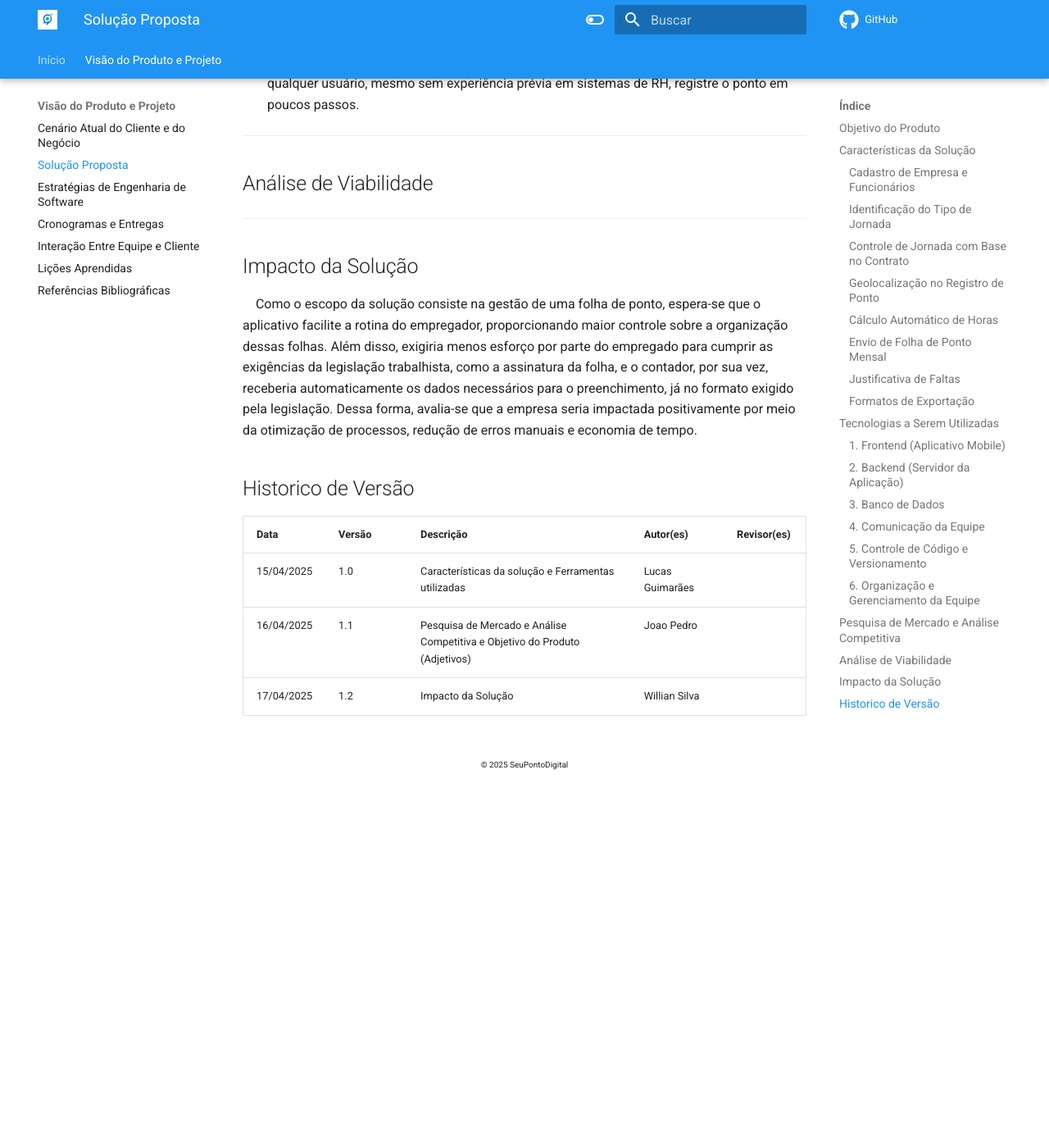
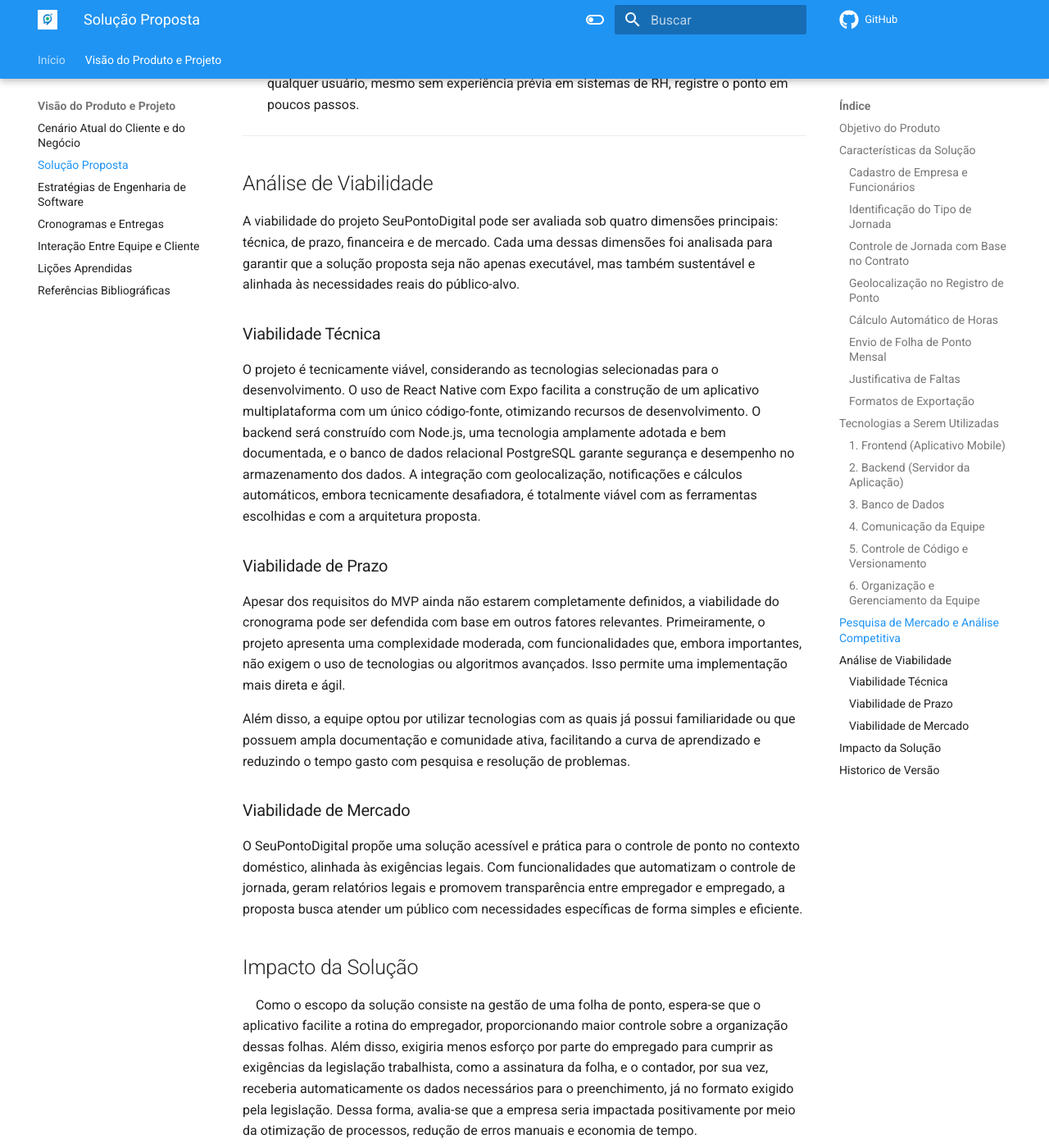
Before and after one commit to mdsreq-fga-unb/2025.1-T01-SeuPontoDigital, an MkDocs documentation site: the page built from docs/doc-visao/top2.md, in a window 1280 px wide and 1400 px high, scrolled down 4012 px. Shown: the whole window at 82% size. Built offline with MkDocs 1.6.1 and Material for MkDocs 9.7.7, drawn with Linux system fonts in a browser that asks for light colours; comment, search, counter and statistics services are not loaded; before the commit the page ends 4965 px from its top, so only the background shows below that; some of the changed text lies outside the part shown.

Commit message:
feat(viabilidade): corrige e adiciona analise de viabilidade

```diff
--- a/docs/doc-visao/top2.md
+++ b/docs/doc-visao/top2.md
@@ -147,7 +147,23 @@ Relatórios mensais podem ser enviados por e-mail ou baixados nos formatos:
 
 ---
 ## Análise de Viabilidade
----
+A viabilidade do projeto SeuPontoDigital pode ser avaliada sob quatro dimensões principais: técnica, de prazo, financeira e de mercado. Cada uma dessas dimensões foi analisada para garantir que a solução proposta seja não apenas executável, mas também sustentável e alinhada às necessidades reais do público-alvo.
+
+### Viabilidade Técnica
+
+O projeto é tecnicamente viável, considerando as tecnologias selecionadas para o desenvolvimento. O uso de React Native com Expo facilita a construção de um aplicativo multiplataforma com um único código-fonte, otimizando recursos de desenvolvimento. O backend será construído com Node.js, uma tecnologia amplamente adotada e bem documentada, e o banco de dados relacional PostgreSQL garante segurança e desempenho no armazenamento dos dados. A integração com geolocalização, notificações e cálculos automáticos, embora tecnicamente desafiadora, é totalmente viável com as ferramentas escolhidas e com a arquitetura proposta.
+
+### Viabilidade de Prazo
+
+Apesar dos requisitos do MVP ainda não estarem completamente definidos, a viabilidade do cronograma pode ser defendida com base em outros fatores relevantes. Primeiramente, o projeto apresenta uma complexidade moderada, com funcionalidades que, embora importantes, não exigem o uso de tecnologias ou algoritmos avançados. Isso permite uma implementação mais direta e ágil.
+
+Além disso, a equipe optou por utilizar tecnologias com as quais já possui familiaridade ou que possuem ampla documentação e comunidade ativa, facilitando a curva de aprendizado e reduzindo o tempo gasto com pesquisa e resolução de problemas.
+
+
+### Viabilidade de Mercado
+
+O SeuPontoDigital propõe uma solução acessível e prática para o controle de ponto no contexto doméstico, alinhada às exigências legais. Com funcionalidades que automatizam o controle de jornada, geram relatórios legais e promovem transparência entre empregador e empregado, a proposta busca atender um público com necessidades específicas de forma simples e eficiente.
+
 ## Impacto da Solução
 
 &nbsp;&nbsp;&nbsp;&nbsp;Como o escopo da solução consiste na gestão de uma folha de ponto, espera-se que o aplicativo facilite a rotina do empregador, proporcionando maior controle sobre a organização dessas folhas. Além disso, exigiria menos esforço por parte do empregado para cumprir as exigências da legislação trabalhista, como a assinatura da folha, e o contador, por sua vez, receberia automaticamente os dados necessários para o preenchimento, já no formato exigido pela legislação. Dessa forma, avalia-se que a empresa seria impactada positivamente por meio da otimização de processos, redução de erros manuais e economia de tempo.
@@ -158,3 +174,4 @@ Data     | Versão | Descrição | Autor(es) | Revisor(es)
 15/04/2025 | 1.0 | Características da solução e Ferramentas utilizadas | Lucas Guimarães |
 16/04/2025 | 1.1 | Pesquisa de Mercado e Análise Competitiva e Objetivo do Produto (Adjetivos) | Joao Pedro |
 17/04/2025 | 1.2 | Impacto da Solução | Willian Silva |
+17/04/2025 | 1.3 | Análise de viabilidade (técnica, prazo e mercado) | Davi de Aguiar |
```
